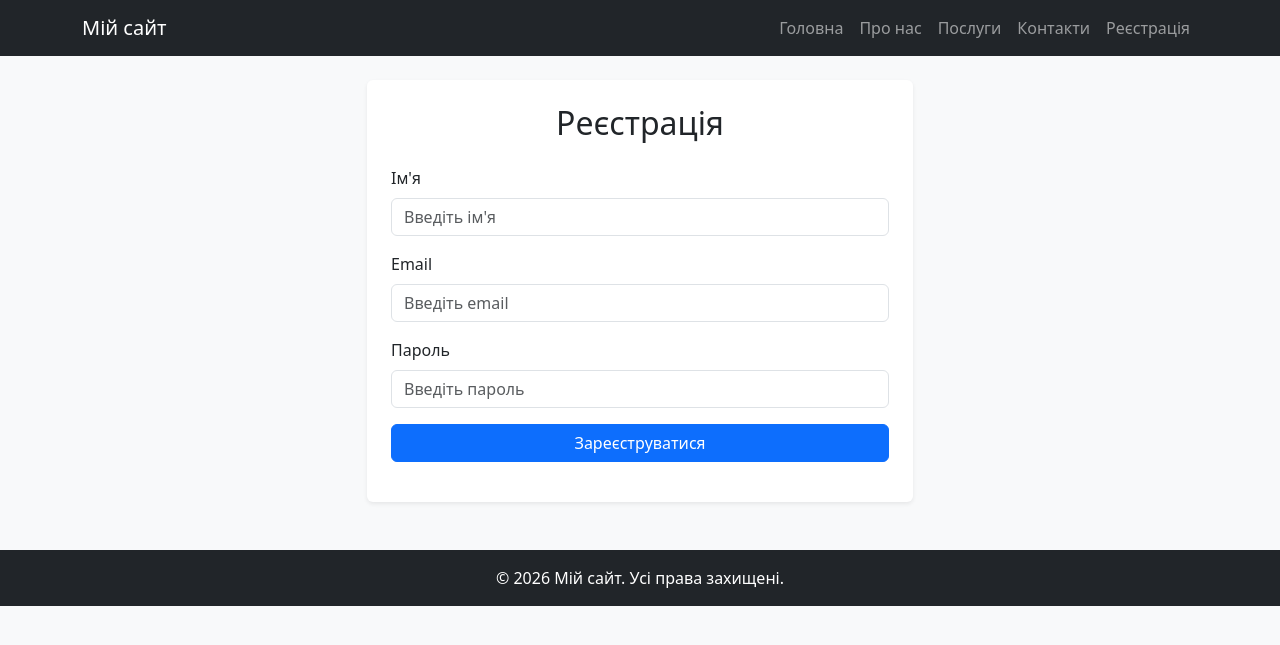
After one commit to remisovkiril-art/PythonProjectWeb, a Django app: page /register/ in a window 1280 px wide. The commit adds this page. Shown: the top 645 px of the page. Run offline with Django 5.2, Linux system fonts and the light colour scheme; some libraries are stand-ins or nearby versions.

Commit message:
add registration

```diff
--- /dev/null
+++ b/shop/main/static/main/js/registration.js
@@ -0,0 +1,48 @@
+document.getElementById("registerForm").addEventListener("submit", async function(e) {
+
+    e.preventDefault();
+
+    const form = e.target;
+    const formData = new FormData(form);
+    const data = Object.fromEntries(formData.entries());
+
+    const csrfToken = form.querySelector('[name="csrfmiddlewaretoken"]').value;
+    const json = JSON.stringify(data);
+
+    try {
+
+        const response = await fetch(form.action, {
+            method: "POST",
+            headers: {
+                "Content-Type": "application/json",
+                "X-CSRFToken": csrfToken
+            },
+            body: json
+        });
+
+        const result = await response.json();
+
+        console.log(result);
+
+        if (response.ok) {
+
+            console.log("Успішна реєстрація:", result);
+
+            document.getElementById("result").innerHTML =
+                '<div class="alert alert-success">Реєстрація успішна!</div>';
+
+            form.reset();
+
+        } else {
+
+            console.error(result);
+
+        }
+
+    } catch (error) {
+
+        console.error("Помилка:", error);
+
+    }
+
+});
--- a/shop/main/templates/main/layout.html
+++ b/shop/main/templates/main/layout.html
@@ -1,12 +1,10 @@
 {% load static %}
-
-<!DOCTYPE html>
 <html lang="uk">
 <head>
     <meta charset="UTF-8">
     <meta name="viewport" content="width=device-width, initial-scale=1">
 
-    <title>{% block title %}Мій сайт{% endblock %}</title>
+    <title>{% block title %}{% endblock %}</title>
 
     <link href="{% static 'main/css/bootstrap.min.css' %}" rel="stylesheet">
 </head>
@@ -14,6 +12,7 @@
 <body class="bg-light">
 
     <nav class="navbar navbar-expand-lg navbar-dark bg-dark">
+
         <div class="container">
 
             <a class="navbar-brand" href="{% url 'home' %}">
@@ -23,10 +22,13 @@
             <button class="navbar-toggler" type="button"
                     data-bs-toggle="collapse"
                     data-bs-target="#mainMenu">
+
                 <span class="navbar-toggler-icon"></span>
+
             </button>
 
             <div class="collapse navbar-collapse" id="mainMenu">
+
                 <ul class="navbar-nav ms-auto">
 
                     <li class="nav-item">
@@ -41,12 +43,31 @@
                         </a>
                     </li>
 
+                    <li class="nav-item">
+                        <a class="nav-link" href="#">
+                            Послуги
+                        </a>
+                    </li>
+
+                    <li class="nav-item">
+                        <a class="nav-link" href="#">
+                            Контакти
+                        </a>
+                    </li>
+
+                    <li class="nav-item">
+                        <a class="nav-link" href="{% url 'register' %}">
+                            Реєстрація
+                        </a>
+                    </li>
+
                 </ul>
+
             </div>
 
         </div>
+
     </nav>
-
     <main class="container mt-4">
 
         {% block content %}
@@ -55,14 +76,21 @@
     </main>
 
     <footer class="bg-dark text-white text-center py-3 mt-5">
+
         <div class="container">
+
             <p class="mb-0">
                 © 2026 Мій сайт. Усі права захищені.
             </p>
+
         </div>
+
     </footer>
 
     <script src="{% static 'main/js/bootstrap.bundle.min.js' %}"></script>
+
+    {% block scripts %}
+    {% endblock %}
 
 </body>
 </html>
--- /dev/null
+++ b/shop/main/templates/main/register.html
@@ -0,0 +1,92 @@
+{% extends 'main/layout.html' %}
+{% load static %}
+{% block title %}
+Реєстрація
+{% endblock %}
+
+{% block content %}
+
+<div class="row justify-content-center">
+
+    <div class="col-md-6">
+
+        <div class="card shadow-sm border-0">
+
+            <div class="card-body p-4">
+
+                <h2 class="text-center mb-4">
+                    Реєстрація
+                </h2>
+
+                <form id="registerForm"
+                      action="{% url 'register' %}"
+                      method="post">
+
+                    {% csrf_token %}
+
+                    <div class="mb-3">
+
+                        <label class="form-label">
+                            Ім'я
+                        </label>
+
+                        <input type="text"
+                               name="name"
+                               class="form-control"
+                               placeholder="Введіть ім'я"
+                               required>
+
+                    </div>
+
+                    <div class="mb-3">
+
+                        <label class="form-label">
+                            Email
+                        </label>
+
+                        <input type="email"
+                               name="email"
+                               class="form-control"
+                               placeholder="Введіть email"
+                               required>
+
+                    </div>
+
+                    <div class="mb-3">
+
+                        <label class="form-label">
+                            Пароль
+                        </label>
+
+                        <input type="password"
+                               name="password"
+                               class="form-control"
+                               placeholder="Введіть пароль"
+                               required>
+
+                    </div>
+
+                    <button type="submit"
+                            class="btn btn-primary w-100">
+
+                        Зареєструватися
+
+                    </button>
+
+                </form>
+
+                <div id="result" class="mt-3 text-center"></div>
+
+            </div>
+
+        </div>
+
+    </div>
+
+</div>
+
+{% endblock %}
+
+{% block scripts %}
+<script defer src="{% static 'main/js/registration.js' %}"></script>
+{% endblock %}
--- a/shop/main/urls.py
+++ b/shop/main/urls.py
@@ -4,6 +4,8 @@ from . import views
 urlpatterns = [
     path('', views.home, name='home'),
     path('about/', views.about, name='about'),
-    path('card/<int:id>/', views.get_card, name='get_card'),
-    path('search/', views.search_card, name='search_card'),
+    path('card/<int:id>/', views.get_card, name='card'),
+    path('search/', views.get_card_by_title, name='search'),
+    path('create/', views.create_card, name='create'),
+    path('register/', views.register, name='register'),
 ]
--- a/shop/main/views.py
+++ b/shop/main/views.py
@@ -1,47 +1,81 @@
+from django.http import HttpResponse, JsonResponse
 from django.shortcuts import render
 from .cards import cards
+import json
 
 
 def home(request):
-    return render(request, 'main/index.html', {
-        'cards': cards
-    })
+    return render(request, 'main/index.html', {'cards': cards})
 
 
 def get_card(request, id):
+
+    title = None
+
+    if request.GET.get('title'):
+        title = request.GET.get('title')
+
     if id > 0 and id <= len(cards):
         return render(request, 'main/card.html', {
             'card': cards[id - 1],
-            'title': f'Card {id}'
+            'title': title if title else f'Card {id}'
         })
-
-    return render(request, 'main/not_found.html')
+    else:
+        return HttpResponse("Not Found")
 
 
-def search_card(request):
-    search_title = request.GET.get('title', '').strip()
+def get_card_by_title(request):
 
-    for card in cards:
-        if card['title'].lower() == search_title.lower():
-            return render(request, 'main/card.html', {
-                'card': card,
-                'title': card['title']
-            })
+    title = None
 
-    return render(request, 'main/not_found.html')
+    if request.method == 'GET' and request.GET.get('title'):
+        title = request.GET.get('title')
+
+    elif request.method == 'POST':
+        title = request.POST.get('title')
+
+    if title is not None:
+        return JsonResponse({'title': title})
+    else:
+        return HttpResponse("Not Found")
 
 
 def about(request):
+
     text = 'Це сторінка про Нас. Це точно ця сторінка'
     frameworks = []
 
     return render(request, 'main/about.html', {
         'text': text,
-        'frameworks': frameworks
+        'frameworks': frameworks,
+        'cards': cards,
+        'data': [1, 2, 105, 102, 7, 10, 100]
     })
 
 
+def create_card(request):
 
+    if request.method == 'POST':
+        data = json.loads(request.body)
+
+        title = data.get('title')
+        description = data.get('description')
+        image = data.get('image')
+
+    return JsonResponse({'message': 'ok'})
+
+
+def register(request):
+
+    if request.method == 'POST':
+        data = json.loads(request.body)
+
+        print('Дані реєстрації:')
+        print(data)
+
+        return JsonResponse({'message': 'Реєстрація успішна'})
+
+    return render(request, 'main/register.html')
 
 
 
```
Also changed, not shown: shop/main/static/main/js/create_card.js (added, +33 -0 lines), shop/main/templates/main/index.html (+39 -3 lines).
